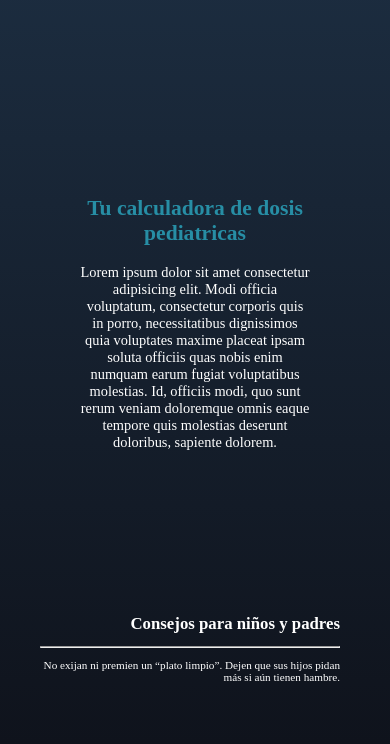
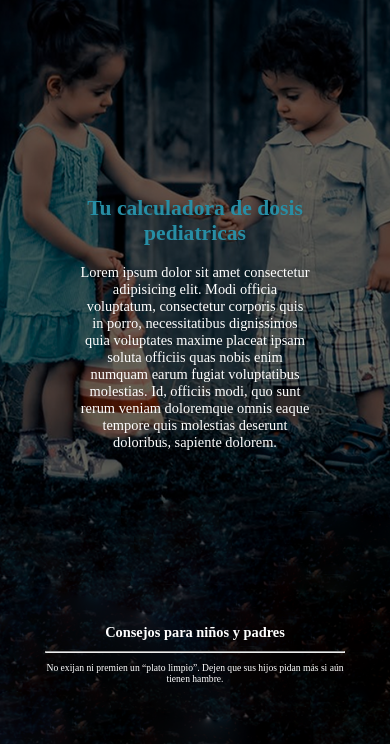
Before and after one commit to alexisss1928/jarabito, a plain HTML site: page index.html in a window 390 px wide. Shown: the part 100-844 px from the top of the page. Drawn offline with Linux system fonts and the light colour scheme.

Commit message:
Se modifico adaptabilidad a moviles

```diff
--- a/CSS/jarabito.css
+++ b/CSS/jarabito.css
@@ -4,6 +4,7 @@ body {
     width: 100%;
     height: 100vh;
     background-image: linear-gradient(to top,  #0f131c,#1d2f43);
+    background-size: cover;
     display: flex;
     -webkit-display: flex;
     font-family: 'Montserrat';
@@ -241,13 +242,15 @@ body {
     body {
         display:block;
         -webkit-display:block;
+        background: url("../imagenes/kids_1.jpg");
+        background-size: cover;
+        background-position-x: center;
+        background-position-y: 50px;
     }
 
-.left{
-    width: 100%
-}
 .right{
     width: 100%;
+    background:rgba(0,0,0,0.6);
 }
 .main{
     width: 100%;
@@ -277,6 +280,12 @@ body {
     text-decoration: none;
     color: #071e3d;
 }
+.citas {
+    font-size: .6em;
+    text-align: center;
+    right:50%;
+    transform: translate(50%, 0);
+}
 }
 
 
@@ -288,14 +297,16 @@ body {
 @media (max-width: 580px) {
     body {
         display:block;
-        -webkit-display:block;
+        background: url("../imagenes/kids_1.jpg");
+        background-size: cover;
+        background-position-x: center;
+        background-position-y: 50px;
+
     }
 
-.left{
-    width: 100%
-}
 .right{
     width: 100%;
+    background:rgba(0,0,0,0.6);
 }
 .main{
     width: 100%;
@@ -335,4 +346,10 @@ body {
 .nota{
     bottom: 10px;
 }
+.citas {
+    font-size: .6em;
+    text-align: center;
+    right:50%;
+    transform: translate(50%, 0);
 }
+}
```
